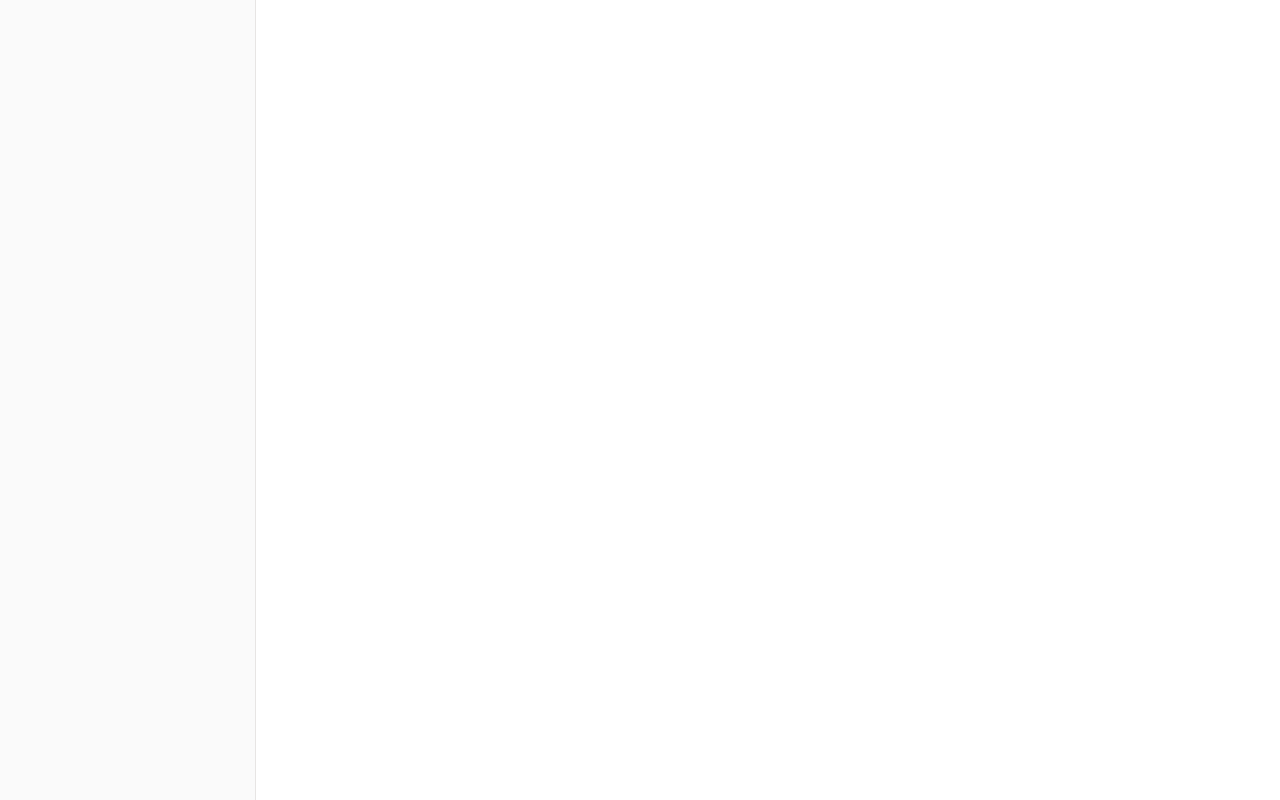
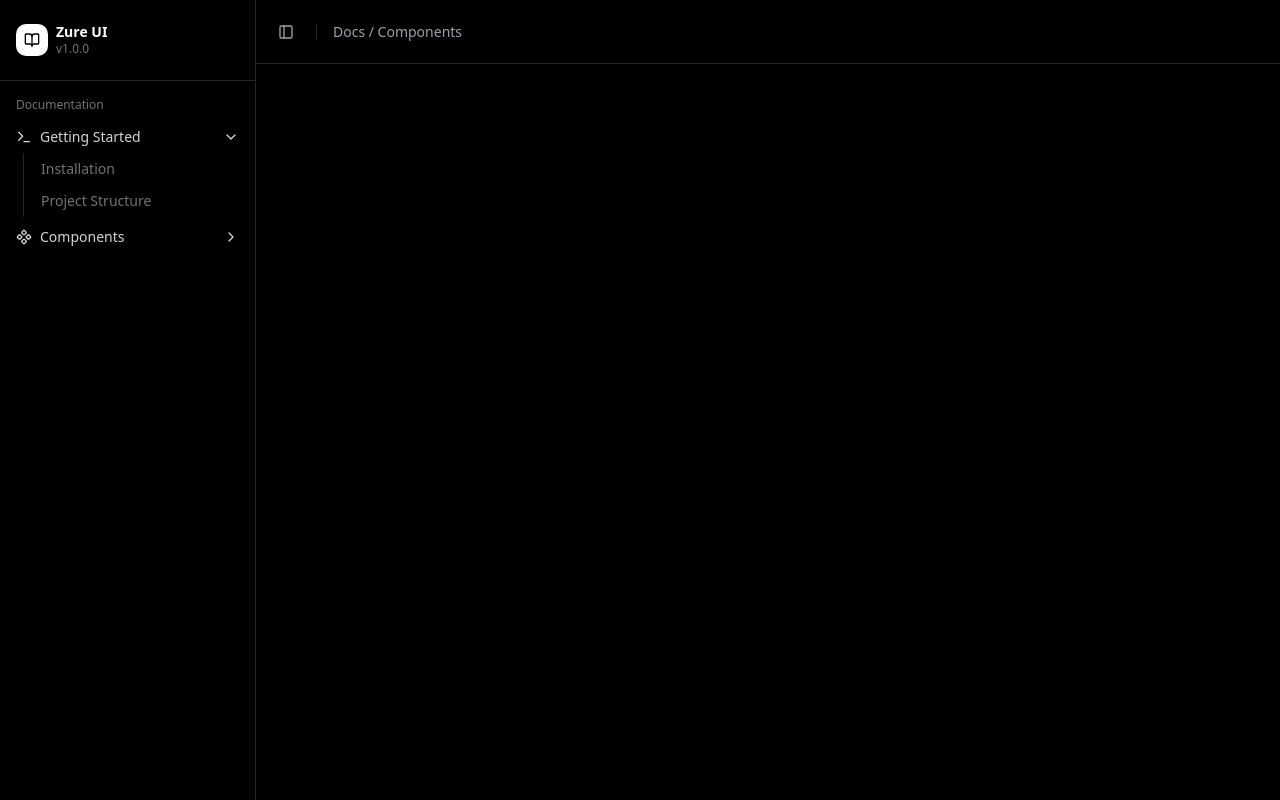
Before and after one commit to PANDURANGZURE/zure-ui-docs, a Next.js app: page /docs in a window 1280 px wide. Built offline with nearby package versions, Linux system fonts and the light colour scheme.

Commit message:
sidebar added

```diff
--- a/package.json
+++ b/package.json
@@ -9,6 +9,7 @@
     "lint": "eslint"
   },
   "dependencies": {
+    "@radix-ui/react-collapsible": "^1.1.12",
     "@radix-ui/react-dialog": "^1.1.15",
     "@radix-ui/react-separator": "^1.1.8",
     "@radix-ui/react-slot": "^1.2.4",
--- /dev/null
+++ b/src/app/components/app-sidebar.jsx
@@ -0,0 +1,103 @@
+"use client"
+
+import * as React from "react"
+import { ChevronRight, Terminal, Component, Code2, BookOpen, Search } from "lucide-react"
+
+import {
+  Collapsible,
+  CollapsibleContent,
+  CollapsibleTrigger,
+} from "@/components/ui/collapsible"
+import {
+  Sidebar,
+  SidebarContent,
+  SidebarGroup,
+  SidebarGroupLabel,
+  SidebarHeader,
+  SidebarMenu,
+  SidebarMenuButton,
+  SidebarMenuItem,
+  SidebarMenuSub,
+  SidebarMenuSubButton,
+  SidebarMenuSubItem,
+  SidebarRail,
+} from "@/components/ui/sidebar"
+
+const sidebarData = {
+  navMain: [
+    {
+      title: "Getting Started",
+      icon: Terminal,
+      isActive: true,
+      items: [
+        { title: "Installation", url: "/docs/installation" },
+        { title: "Project Structure", url: "/docs/structure" },
+      ],
+    },
+    {
+      title: "Components",
+      icon: Component,
+      items: [
+        { title: "Buttons", url: "/docs/components/button" },
+        { title: "Inputs", url: "/docs/components/input" },
+      ],
+    },
+  ],
+}
+
+export function AppSidebar({ ...props }) {
+  return (
+    <Sidebar collapsible="icon" className="border-r-zinc-800" {...props}>
+      <SidebarHeader className="bg-black border-b border-zinc-800 py-4">
+        <SidebarMenu>
+          <SidebarMenuItem>
+            <SidebarMenuButton size="lg" className="text-white hover:bg-zinc-900">
+              <div className="flex aspect-square size-8 items-center justify-center rounded-lg bg-white text-black">
+                <BookOpen className="size-4" />
+              </div>
+              <div className="grid flex-1 text-left text-sm leading-tight">
+                <span className="truncate font-semibold">Zure UI</span>
+                <span className="truncate text-xs text-zinc-500">v1.0.0</span>
+              </div>
+            </SidebarMenuButton>
+          </SidebarMenuItem>
+        </SidebarMenu>
+      </SidebarHeader>
+
+      <SidebarContent className="bg-black">
+        <SidebarGroup>
+          <SidebarGroupLabel className="text-zinc-500">Documentation</SidebarGroupLabel>
+          <SidebarMenu>
+            {sidebarData.navMain.map((item) => (
+              <Collapsible key={item.title} asChild defaultOpen={item.isActive} className="group/collapsible">
+                <SidebarMenuItem>
+                  <CollapsibleTrigger asChild>
+                    <SidebarMenuButton tooltip={item.title} className="text-zinc-300 hover:bg-zinc-900 hover:text-white">
+                      {item.icon && <item.icon className="size-4" />}
+                      <span>{item.title}</span>
+                      <ChevronRight className="ml-auto transition-transform duration-200 group-data-[state=open]/collapsible:rotate-90" />
+                    </SidebarMenuButton>
+                  </CollapsibleTrigger>
+                  <CollapsibleContent>
+                    <SidebarMenuSub className="border-zinc-800">
+                      {item.items?.map((subItem) => (
+                        <SidebarMenuSubItem key={subItem.title}>
+                          <SidebarMenuSubButton asChild>
+                            <a href={subItem.url} className="text-zinc-500 hover:text-white">
+                              {subItem.title}
+                            </a>
+                          </SidebarMenuSubButton>
+                        </SidebarMenuSubItem>
+                      ))}
+                    </SidebarMenuSub>
+                  </CollapsibleContent>
+                </SidebarMenuItem>
+              </Collapsible>
+            ))}
+          </SidebarMenu>
+        </SidebarGroup>
+      </SidebarContent>
+      <SidebarRail />
+    </Sidebar>
+  )
+}
--- a/src/app/docs/page.jsx
+++ b/src/app/docs/page.jsx
@@ -1,14 +1,22 @@
 import { SidebarProvider, SidebarTrigger } from "@/components/ui/sidebar"
-import { Sidebar } from "@/components/ui/sidebar" // Or your specific path
+import { AppSidebar } from "../components/app-sidebar"
 
 export default function DocsLayout({ children }) {
   return (
     <SidebarProvider>
-      <div className="flex min-h-screen">
-        <Sidebar />
-        <main className="flex-1 p-8 bg-white">
+      <div className="flex min-h-screen w-full bg-black">
+        <AppSidebar />
+        <main className="flex-1 bg-black">
+          {/* Header area for the trigger and breadcrumbs */}
+          <header className="flex h-16 shrink-0 items-center gap-2 border-b border-zinc-800 px-4">
+            <SidebarTrigger className="text-zinc-400 hover:text-white" />
+            <div className="h-4 w-[1px] bg-zinc-800 mx-2" />
+            <span className="text-sm font-medium text-zinc-400">Docs / Components</span>
+          </header>
 
-          {children}
+          <div className="p-8 text-zinc-100">
+            {children}
+          </div>
         </main>
       </div>
     </SidebarProvider>
--- /dev/null
+++ b/src/app/nav-data.js
@@ -0,0 +1,60 @@
+import {
+  BookOpen,
+  Code2,
+  Settings2,
+  Terminal,
+  LayoutDashboard,
+  Component
+} from "lucide-react"
+
+export const sidebarData = {
+  user: {
+    name: "Developer",
+    email: "dev@zure-ui.com",
+    avatar: "/avatars/dev.jpg",
+  },
+  navMain: [
+    {
+      title: "Getting Started",
+      url: "#",
+      icon: Terminal,
+      isActive: true, // This will be open by default
+      items: [
+        { title: "Installation", url: "/docs/installation" },
+        { title: "Project Structure", url: "/docs/structure" },
+        { title: "CLI Reference", url: "/docs/cli" },
+      ],
+    },
+    {
+      title: "Components",
+      url: "#",
+      icon: Component,
+      items: [
+        { title: "Buttons", url: "/docs/components/button" },
+        { title: "Inputs", url: "/docs/components/input" },
+        { title: "Data Table", url: "/docs/components/data-table" },
+        { title: "Modals", url: "/docs/components/modal" },
+      ],
+    },
+    {
+      title: "API Reference",
+      url: "#",
+      icon: Code2,
+      items: [
+        { title: "Authentication", url: "/docs/api/auth" },
+        { title: "Endpoints", url: "/docs/api/endpoints" },
+        { title: "Webhooks", url: "/docs/api/webhooks" },
+      ],
+    },
+    {
+      title: "Settings",
+      url: "#",
+      icon: Settings2,
+      items: [
+        { title: "General", url: "/docs/settings/general" },
+        { title: "Team", url: "/docs/settings/team" },
+        { title: "Billing", url: "/docs/settings/billing" },
+      ],
+    },
+  ],
+}
--- /dev/null
+++ b/src/components/ui/collapsible.jsx
@@ -0,0 +1,23 @@
+"use client"
+
+import * as CollapsiblePrimitive from "@radix-ui/react-collapsible"
+
+function Collapsible({
+  ...props
+}) {
+  return <CollapsiblePrimitive.Root data-slot="collapsible" {...props} />;
+}
+
+function CollapsibleTrigger({
+  ...props
+}) {
+  return (<CollapsiblePrimitive.CollapsibleTrigger data-slot="collapsible-trigger" {...props} />);
+}
+
+function CollapsibleContent({
+  ...props
+}) {
+  return (<CollapsiblePrimitive.CollapsibleContent data-slot="collapsible-content" {...props} />);
+}
+
+export { Collapsible, CollapsibleTrigger, CollapsibleContent }
```
Also changed, not shown: 1 other file (tests, documents, lock files or other folders).
